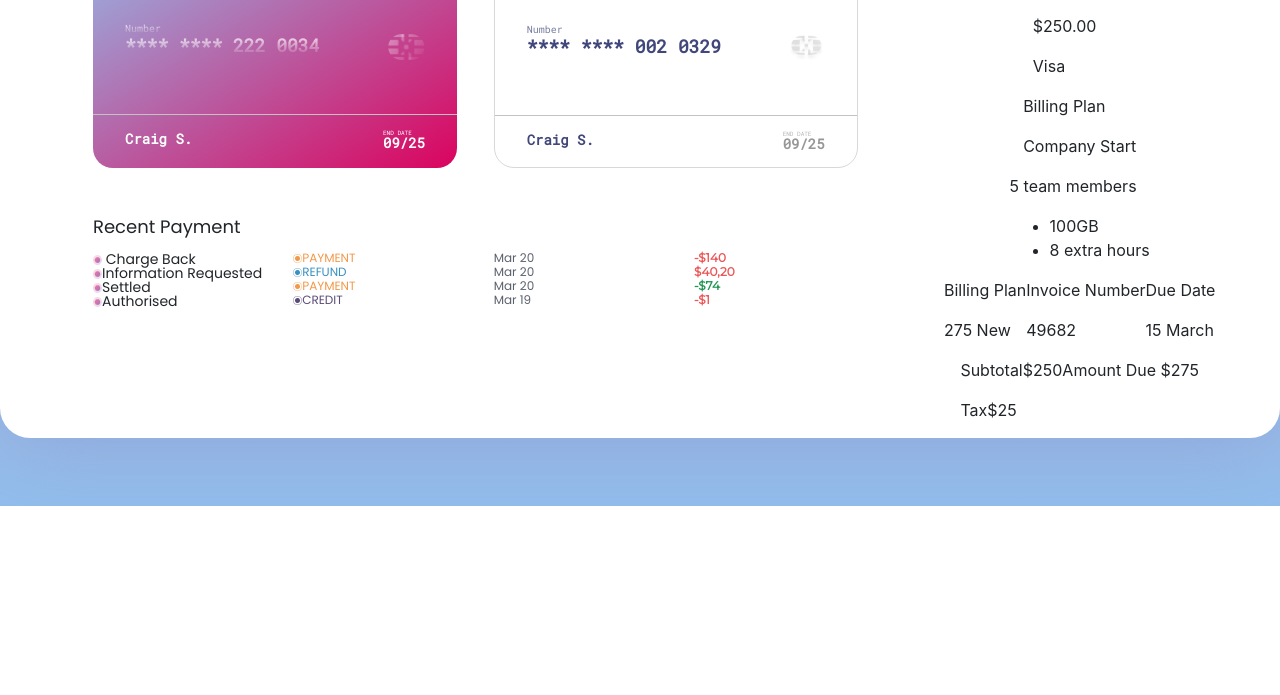
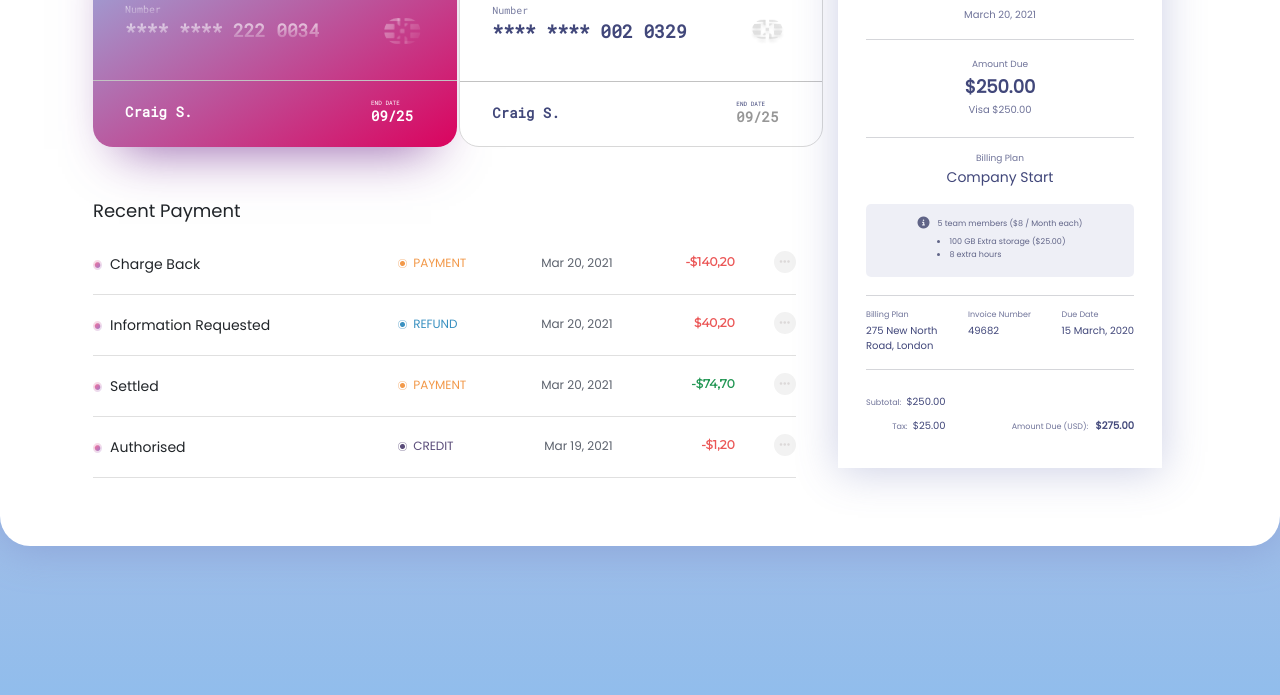
Before and after one commit to Nokrei/paymentLayout, a website: page index.html in a window 1280 px wide. Shown: the part 430-1125 px from the top of the page. Before the commit the page ends 936 px from the top, so only its background shows below. Drawn offline with nearby package versions, Linux system fonts and the light colour scheme.

Commit message:
Push local code

```diff
--- a/index.html
+++ b/index.html
@@ -1,11 +1,13 @@
 <!DOCTYPE html>
 <html lang="en">
+
 <head>
     <meta charset="UTF-8">
     <meta http-equiv="X-UA-Compatible" content="IE=edge">
     <meta name="viewport" content="width=device-width, initial-scale=1.0">
     <script src="https://use.fontawesome.com/a631601bd9.js"></script>
-    <link rel="stylesheet" href="https://maxcdn.bootstrapcdn.com/bootstrap/4.0.0/css/bootstrap.min.css" integrity="sha384-Gn5384xqQ1aoWXA+058RXPxPg6fy4IWvTNh0E263XmFcJlSAwiGgFAW/dAiS6JXm" crossorigin="anonymous">
+    <link rel="stylesheet" href="https://maxcdn.bootstrapcdn.com/bootstrap/4.0.0/css/bootstrap.min.css"
+        integrity="sha384-Gn5384xqQ1aoWXA+058RXPxPg6fy4IWvTNh0E263XmFcJlSAwiGgFAW/dAiS6JXm" crossorigin="anonymous">
     <link rel="preconnect" href="https://fonts.googleapis.com">
     <link rel="preconnect" href="https://fonts.gstatic.com" crossorigin>
     <link href="https://fonts.googleapis.com/css2?family=Montserrat&display=swap" rel="stylesheet">
@@ -18,17 +20,18 @@
     <link rel="stylesheet" href="styles.css">
     <title>Document</title>
 </head>
+
 <body>
-    <div class='container-fluid mx-auto '>
+    <div class='container mx-auto '>
         <div class='row navbar'>
             <span>
                 <i class="fa fa-search" aria-hidden="true"></i>
                 <input placeholder="Search for any training you want">
             </span>
 
-            <span >
+            <span>
                 <i class="fa fa-bell-o" aria-hidden="true"></i>
-                <img src='./profile.png'/>
+                <img src='./profile.png' />
             </span>
         </div>
         <div class='row content'>
@@ -37,26 +40,25 @@
                 <div class='row'>
                     <div class='col-6 '>
                         <div class='card-front'>
-                            <div class='card-top' >
-                                <img class='exclude' src="./Exclude.png"/>
-                                <img src='./visa.png'/>
+                            <div class='card-top'>
+                                <img class='exclude' src="./Exclude.png" />
+                                <img src='./visa.png' />
                             </div>
-                            <div  class='card-mid'>
+                            <div class='card-mid'>
                                 <span>
                                     <p class='number-text'>Number</p>
                                     <p class='number'>**** **** 222 0034</p>
                                 </span>
 
-                                <span>
-                                    <img class='chip' src='./chip.png'/>
-                                </span>
+                                <img class='chip' src='./chip.png' />
+
                             </div>
-                            <hr/>
+                            <hr />
                             <div class='card-bottom'>
                                 <span class='card-name'>Craig S.</span>
                                 <span>
-                                    <p class='card-bottom__text'>END DATE</p>
-                                    <p class='card-bottom__nr'>09/25</p>
+                                    <span class='card-bottom__text'>END DATE</span>
+                                    <span class='card-bottom__nr'>09/25</span>
                                 </span>
                             </div>
                         </div>
@@ -64,24 +66,24 @@
                     <div class='col-6 '>
                         <div class='card-back'>
                             <div class='card-top'>
-                                <img class='exclude' src="./Exclude2.png"/>
-                                <img src='./visa2.png'/>
+                                <img class='exclude' src="./Exclude2.png" />
+                                <img src='./visa2.png' />
                             </div>
                             <div class='card-mid-back'>
                                 <span>
                                     <p class='number-text'>Number</p>
                                     <p class='number'>**** **** 002 0329</p>
                                 </span>
-                                <span>
-                                    <img class='chip' src='./chip2.png'/>
-                                </span>
+
+                                <img class='chip' src='./chip2.png' />
+
                             </div>
-                            <hr/>
+                            <hr />
                             <div class='card-bottom card-bottom-back'>
                                 <span class='card-name'>Craig S.</span>
                                 <span>
-                                    <p class='card-bottom__text'>END DATE</p>
-                                    <p class='card-bottom__nr'>09/25</p>
+                                    <span class='card-bottom__text'>END DATE</span>
+                                    <span class='card-bottom__nr'>09/25</span>
                                 </span>
                             </div>
                         </div>
@@ -91,59 +93,69 @@
                     <p>Recent Payment</p>
                     <ul>
                         <li class='row'>
-                            <span class='col-3 payment-info'><img src ='./pointPurple.png'/> Charge Back</span>
-                            <span class='col-3 payment-colored orange'><img src ='./pointOrange.png'/>Payment</span>
-                            <span class='col-3 payment-date'>Mar 20</span>
-                            <span class='col-3 payment-amount red'>-$140</span>
+                            <span class='col-5 history-info'><img src='./pointPurple.png' />Charge Back</span>
+                            <span class='col-2 history-colored orange'><img src='./pointOrange.png' />Payment</span>
+                            <span class='col-2 history-date'>Mar 20, 2021</span>
+                            <span class='col-2 history-amount red'>-$140,20</span>
+                            <span class='col-1 history-more'><i class="fa fa-ellipsis-h" aria-hidden="true"></i></span>
                         </li>
                         <li class='row'>
-                            <span class='col-3 payment-info'><img src ='./pointPurple.png'/>Information Requested</span>
-                            <span class='col-3 payment-colored blue'><img src ='./pointBlue.png'/>Refund</span>
-                            <span class='col-3 payment-date'>Mar 20</span>
-                            <span class='col-3 payment-amount red'>$40,20</span>
+                            <span class='col-5 history-info'><img src='./pointPurple.png' />Information Requested</span>
+                            <span class='col-2 history-colored blue'><img src='./pointBlue.png' />Refund</span>
+                            <span class='col-2 history-date'>Mar 20, 2021</span>
+                            <span class='col-2 history-amount red'>$40,20</span>
+                            <span class='col-1 history-more'><i class="fa fa-ellipsis-h" aria-hidden="true"></i></span>
                         </li>
                         <li class='row'>
-                            <span class='col-3 payment-info'><img src ='./pointPurple.png'/>Settled</span>
-                            <span class='col-3 payment-colored orange'><img src ='./pointOrange.png'/>Payment</span>
-                            <span class='col-3 payment-date'>Mar 20</span>
-                            <span class='col-3 payment-amount green'>-$74</span>
+                            <span class='col-5 history-info'><img src='./pointPurple.png' />Settled</span>
+                            <span class='col-2 history-colored orange'><img src='./pointOrange.png' />Payment</span>
+                            <span class='col-2 history-date'>Mar 20, 2021</span>
+                            <span class='col-2 history-amount green'>-$74,70</span>
+                            <span class='col-1 history-more'><i class="fa fa-ellipsis-h" aria-hidden="true"></i></span>
                         </li>
                         <li class='row'>
-                            <span class='col-3 payment-info'><img src ='./pointPurple.png'/>Authorised</span>
-                            <span class='col-3 payment-colored darkBlue'><img src ='./pointDarkBlue.png'/>Credit</span>
-                            <span class='col-3 payment-date'>Mar 19</span>
-                            <span class='col-3 payment-amount red'>-$1</span>
+                            <span class='col-5 history-info'><img src='./pointPurple.png' />Authorised</span>
+                            <span class='col-2 history-colored darkBlue'><img src='./pointDarkBlue.png' />Credit</span>
+                            <span class='col-2 history-date'>Mar 19, 2021</span>
+                            <span class='col-2 history-amount red'>-$1,20 </span>
+                            <span class='col-1 history-more'><i class="fa fa-ellipsis-h" aria-hidden="true"></i></span>
+
                         </li>
                     </ul>
 
                 </div>
             </div>
             <div class='payment col-4'>
-                <p class='title'>Payment detail</p>
-                <div>
-                    <h4>Adison Rosser</h4>
-                    <p></p>
+                <p class='title'>Payment Detail</p>
+                <div class='payment-content'>
+                    <div class='payment-top'>
+                        <img src='./adison.png' />
+                        <p>Adison Rosser</p>
+                        <p>March 20, 2021</p>
                     </div>
-                <div>
+                    <div class='payment-amount'>
                         <p>Amount Due</p>
                         <p>$250.00</p>
-                    <p>Visa</p>
+                        <p>Visa $250.00</p>
                     </div>
-                <div>
+                    <div class='payment-billing'>
                         <p>Billing Plan</p>
                         <p>Company Start</p>
                     </div>
-                <div>
-                    <p>5 team members</p>
+                    <div class='payment-team'>
+                        <span>
+                            <i class="fa fa-info-circle" aria-hidden="true"></i>
+                            <span> 5 team members ($8 / Month each)</span>
+                        </span>
                         <ul>
-                        <li>100GB</li>
+                            <li>100 GB Extra storage ($25.00)</li>
                             <li>8 extra hours</li>
                         </ul>
                     </div>
-                <div class='payment-flex'>
+                    <div class='payment-plan'>
                         <span>
                             <p>Billing Plan</p>
-                        <p>275 New</p>
+                            <p>275 New North <br /> Road, London</p>
                         </span>
                         <span>
                             <p>Invoice Number</p>
@@ -151,18 +163,24 @@
                         </span>
                         <span>
                             <p>Due Date</p>
-                        <p>15 March</p>
+                            <p>15 March, 2020</p>
                         </span>
                     </div>
-                <div class='payment-flex'>
+                    <div class='payment-total'>
                         <span>
-                        <p><span>Subtotal</span><span>$250</span></p>
-                        <p><span>Tax</span><span>$25</span></p>
+                            <p>
+                                <span>Subtotal: </span>
+                                <span>$250.00</span>
+                            </p>
+                            <p class='payment-total__left'>
+                                <span>Tax: </span>
+                                <span>$25.00</span>
+                            </p>
                         </span>
-                    <span>
-                        <span>Amount Due</span>
-                        <span>$275</span>
-                    </span>
+                        <p class='payment-total__right'>
+                            <span>Amount Due (USD):</span> <span>$275.00</span>
+                        </p>
+                    </div>
                 </div>
             </div>
         </div>
@@ -170,4 +188,5 @@
     </div>
 
 </body>
+
 </html>
--- a/styles.css
+++ b/styles.css
@@ -1,222 +1,453 @@
-body{
-    background: linear-gradient(#EDC1D3,#91BDEC);
-    min-height: 100vh;
+body {
+  background: linear-gradient(#edc1d3, #91bdec);
 }
 
-.navbar{
+.navbar {
   display: flex;
-    padding: 51px 44px 66px 55px
+  padding: 29px 34px 56px 63px;
 }
-.container-fluid{
+.container {
   background: #ffff;
-    margin-top:136px;
+  margin: 151px 0 149px 0;
   border-radius: 30px;
-    filter:drop-shadow( 0 4px 40px #8CA4D8);
-    max-width:1374px;
+  box-shadow: 0px 4px 40px #8ca4d8;
+  max-width: 1374px;
+  max-height: 825px;
 }
-.content{
-    padding-left:78px
+.content .col-6 {
+  display: grid;
 }
-.card-front{
-    background: rgb(219,3,94);
-background: linear-gradient(328deg, rgba(219,3,94,1) 0%, rgba(148,187,233,1) 100%);
+.content {
+  padding-left: 78px;
+  padding-bottom: 81px;
+  padding-right: 103px;
 }
-.card-back{
-    border: 1px solid #D8D8D8;
-    background: #FFFFFF
+.card-front {
+  background: rgb(219, 3, 94);
+  background: linear-gradient(
+    328deg,
+    rgba(219, 3, 94, 1) 0%,
+    rgba(148, 187, 233, 1) 100%
+  );
+  box-shadow: 0px 28px 50px -26px rgba(103, 25, 134, 0.7);
+}
+.card-back {
+  border: 1px solid #d8d8d8;
+  background: #ffffff;
+  justify-self: right;
 }
 .card-front,
-.card-back{
+.card-back {
   width: 364px;
   height: 239px;
   border-radius: 20px;
-    padding:25px 32px
+  padding: 25px 32px;
 }
 
-.card-front div
-{
+.card-front div {
   display: flex;
   justify-content: space-between;
 }
-.card-back div{
+.card-back div {
   display: flex;
   justify-content: space-between;
 }
-.payment{
-    display:grid;
-    justify-items: center;
+
+.fa-search {
+  color: #5b63a9;
 }
-.payment-flex{
-    display:flex
+.fa-bell-o {
+  color: #c2cfe0;
+  padding-right: 36px;
+  font-size: 19px;
 }
-.fa-search{
-    color: #5B63A9
+input {
+  border: none;
+  border-color: transparent;
+  min-width: 205px;
+  margin-left: 12px;
 }
-.fa-bell-o{
-    color:#C2CFE0;
-    padding-right: 36px;
-    font-size:19px
+::placeholder {
+  font-family: "Montserrat", sans-serif;
+  font-size: 12px;
+  line-height: 15px;
+  letter-spacing: 0.01em;
+  font-size: 12px;
+  color: #90a0b7;
 }
-input{
-    border:none;
-    border-color: transparent;
-    width:199px;
-    font-size: 12px;
-    font-family: 'Montserrat', sans-serif;
-    margin-left:12px
+.navbar img {
+  width: 32px;
 }
-.navbar img{
-    width:32px;
-}
-.navbar span{
+.navbar span {
   display: flex;
   align-items: center;
 }
-.title{
-    font-family: 'Poppins', sans-serif;
+.title {
+  font-family: "Poppins", sans-serif;
   font-weight: bold;
   font-size: 24px;
   line-height: 36px;
-line-height: 100%;
-color:#1D262C;
-padding-bottom:34px
+  color: #1d262c;
+  padding-bottom: 34px;
+  margin: 0;
 }
-.exclude{
-    width:25px;
-    height:29px
+.exclude {
+  width: 25px;
+  height: 29px;
 }
-.number-text{
-    font-family: 'Roboto Mono', monospace;
+.number-text {
+  font-family: "Roboto Mono", monospace;
   font-size: 10px;
   line-height: 13px;
-line-height: 100%;
-margin:0 0 2px 0
+
+  margin: 0 0 2px 0;
 }
 
-.number{
-font-family: 'Roboto Mono', monospace;
+.number {
+  font-family: "Roboto Mono", monospace;
   font-weight: Bold;
   font-size: 18px;
   line-height: 24px;
-line-height: 100%;
 }
-.chip{
-    width:37px;
-    height:26px
+.chip {
+  width: 37px;
+  height: 26px;
+  margin-right: 4px;
+  align-self: center;
 }
-.card-top{
-    padding-bottom:41px
+.card-top {
+  padding-bottom: 41px;
+}
+.card-top :last-child {
+  width: 50px;
+  height: 22px;
+  align-self: center;
 }
 .card-mid,
-.card-mid-back
-{
-    display:flex;
+.card-mid-back {
+  display: flex;
   align-items: center;
-    padding-bottom:44px;
+  padding-bottom: 22px;
 }
-.card-mid p{
-    background:  linear-gradient(
-        #FFFFFF,rgba(255, 255, 255, 0.1)
-    );
+.card-mid p {
+  background: linear-gradient(#ffffff, rgba(255, 255, 255, 0.1));
   -webkit-background-clip: text;
   -webkit-text-fill-color: transparent;
-    opacity:0.8
+  opacity: 0.8;
 }
-.card-mid-back p{
-    color:#41477A
+.card-mid-back p {
+  color: #41477a;
 }
-.card-mid-back p:first-of-type{
-    opacity:0.7
+.card-mid-back p:first-of-type {
+  opacity: 0.7;
 }
-hr{
-    background-color:#D8D8D8;
-    margin:  0 -32px
+hr {
+  background-color: #d8d8d8;
+  margin: 0 -32px;
 }
-.card-bottom{
-    padding-top:15px;
-    color :#FFFFFF
+.card-bottom {
+  padding-top: 18px;
+  color: #ffffff;
+  align-items: center;
 }
-.card-bottom-back span:first-of-type{
-    color:#41477A
+.card-bottom-back span:first-of-type {
+  color: #41477a;
 }
-.card-bottom-back p{
-    color: #979797
+.card-bottom-back span {
+  color: #979797;
 }
-.card-bottom-back p:first-of-type{
-    opacity: 0.7
+.card-bottom-back p:first-of-type {
+  opacity: 0.7;
 }
-.card-name{
-font-family: 'Roboto Mono', monospace;
-font-weight:700;
-font-size:14px;
-line-height:18px;
+.card-name {
+  font-family: "Roboto Mono", monospace;
+  font-weight: 700;
+  font-size: 14px;
+  line-height: 18px;
 }
-.card-bottom__text{
-font-family: 'Roboto Mono', monospace;
+.card-bottom__text {
+  font-family: "Roboto Mono", monospace;
   font-size: 6px;
   line-height: 8px;
-line-height: 100%;
-margin:0;
+
+  margin: 0;
 }
-.card-bottom__nr{
-    font-family: 'Roboto Mono', monospace;
+.card-bottom__nr {
+  font-family: "Roboto Mono", monospace;
   font-weight: Bold;
   font-size: 14px;
   line-height: 18px;
-line-height: 100%;
 }
-.history{
-    padding-top:50px
+.card-bottom :last-child {
+  display: grid;
+  margin-right: 6px;
+}
+.history {
+  padding-top: 50px;
+}
+.history .col-1 {
+  display: grid;
 }
 .history p {
-    font-family: 'Poppins', sans-serif;
-Font-size: 18px;
+  font-family: "Poppins", sans-serif;
+  font-size: 18px;
   line-height: 27px;
-Line-height: 100%;
+
+  padding-bottom: 14px;
 }
-.history ul{
-    padding-left:0
+/* Bottom border excluding padding  */
+.history li {
+  background: linear-gradient(
+      90deg,
+      rgba(255, 255, 255, 1) 2%,
+      rgba(224, 224, 224, 1) 2%,
+      rgba(224, 224, 224, 1) 98%,
+      rgba(255, 255, 255, 1) 98%
+    )
+    left bottom #ffff no-repeat;
+  background-size: 100% 1px;
+  padding-bottom: 20px;
+  margin-bottom: 20px;
 }
-.payment-info{
-    font-family: 'Poppins', sans-serif;
-    Font-size: 14px;
+
+.history ul {
+  padding-left: 0;
+}
+.history-info {
+  font-family: "Poppins", sans-serif;
+  font-size: 14px;
   line-height: 21px;
-    line-height: 100%;
 }
-.payment-colored{
-    font-family: 'Poppins', sans-serif;
-    Font-size: 12px;
+.history-info img {
+  padding-right: 8px;
+}
+.history-colored img {
+  padding-right: 6px;
+}
+.history-colored {
+  font-family: "Poppins", sans-serif;
+  font-size: 12px;
   line-height: 18px;
-    line-height: 100%;
+
   letter-spacing: -0.07px;
   text-transform: uppercase;
 }
-.orange{
-    color: #F2994A
+
+.orange {
+  color: #f2994a;
 }
-.blue{
-    color: #3A91C1
+.blue {
+  color: #3a91c1;
 }
-.darkBlue{
-    color: #5A4C79
+.darkBlue {
+  color: #5a4c79;
 }
-.payment-date{
-    color: #5C626D;
-    font-family: 'Poppins', sans-serif;
-    Font-size: 12px;
+.history-date,
+.history-amount {
+  text-align: right;
+}
+.history-date {
+  color: #5c626d;
+  font-family: "Poppins", sans-serif;
+  font-size: 12px;
   line-height: 18px;
-    line-height: 100%;
 }
-.payment-amount{
-    font-family: 'Montserrat', sans-serif;
+.history-amount {
+  font-family: "Montserrat", sans-serif;
   font-weight: 600;
-    Font-size: 12px;
+  font-size: 12px;
   line-height: 15px;
-    line-height: 100%;
 }
-.red{
-    color:#EB5757
+.red {
+  color: #eb5757;
 }
-.green{
-    color:#219653
+.green {
+  color: #219653;
 }
+.history-more {
+  font-size: 12px;
+  line-height: 15px;
+  margin-bottom: 2px;
+  color: #dcd9d9;
+  position: relative;
+}
+.fa-ellipsis-h {
+  border-radius: 100%;
+  background: #f2f2f2;
+  width: 22px;
+  height: 22px;
+  bottom: 0;
+  right: 15px;
+  display: grid;
+  place-content: center;
+  position: absolute;
+}
+.payment {
+  display: grid;
+  justify-items: center;
+}
+.payment-content {
+  width: 324px;
+  height: 559px;
+  box-shadow: 0px 4px 40px rgba(91, 99, 169, 0.3);
+  display: grid;
+  justify-items: center;
+  justify-self: right;
+  font-family: "Poppins", sans-serif;
+  padding-bottom: 36px;
+}
+.payment .title {
+  justify-self: left;
+  margin-left: 40px;
+
+  padding-bottom: 5px;
+}
+.payment-content div {
+  width: 268px;
+}
+.payment-top {
+  padding-top: 25px;
+  justify-self: center;
+  display: grid;
+  justify-items: center;
+  border-bottom: 1px solid #d5d6da;
+  margin-bottom: 18px;
+}
+.payment-top :nth-child(2) {
+  font-size: 14px;
+  line-height: 21px;
+  color: #1d262c;
+  padding-top: 10px;
+  margin-bottom: 4px;
+}
+.payment-top :last-child {
+  font-weight: 300;
+  font-size: 10px;
+  line-height: 15px;
+  color: #6f7399;
+  margin-bottom: 17px;
+}
+.payment-amount {
+  text-align: center;
+  border-bottom: 1px solid #d5d6da;
+  margin-bottom: 14px;
+}
+.payment-amount :first-child {
+  font-weight: 300;
+  font-size: 9px;
+  line-height: 13px;
+  color: #6f7399;
+  margin-bottom: 2px;
+}
+.payment-amount :nth-child(2) {
+  font-weight: bold;
+  font-size: 18px;
+  line-height: 27px;
+  color: #41477a;
+  margin-bottom: 2px;
+}
+.payment-amount :nth-child(3) {
+  font-size: 10px;
+  line-height: 15px;
+  color: #6f7399;
+  margin-bottom: 20px;
+}
+.payment-billing {
+  text-align: center;
+}
+.payment-billing :first-child {
+  font-weight: 300;
+  font-size: 9px;
+  line-height: 13px;
+  color: #6f7399;
+  margin-bottom: 2px;
+}
+.payment-billing :nth-child(2) {
+  font-weight: 500;
+  font-size: 14px;
+  line-height: 21px;
+  color: #41477a;
+}
+.payment-team {
+  background: rgba(91, 99, 169, 0.1);
+  border-radius: 5px;
+  display: grid;
+  justify-items: center;
+  padding-top: 13px;
+}
+.payment-team span {
+  display: flex;
+}
+.payment-team span span {
+  font-size: 8px;
+  line-height: 13px;
+  color: #606487;
+}
+.payment-team .fa {
+  font-size: 12px;
+  padding-right: 8px;
+  color: #606487;
+}
+.payment-team ul {
+  margin-top: 5px;
+  padding-left: 15px;
+}
+.payment-team li {
+  font-size: 8px;
+  line-height: 13px;
+  color: #606487;
+}
+.payment-plan {
+  display: flex;
+  justify-content: space-between;
+  border-top: 1px solid #d5d6da;
+  border-bottom: 1px solid #d5d6da;
+  margin-top: 18px;
+  padding-top: 13px;
+}
+.payment-plan span p:first-of-type {
+  font-weight: 300;
+  font-size: 8px;
+  line-height: 12px;
+  color: #6f7399;
+  margin-bottom: 2px;
+}
+.payment-plan span p:last-of-type {
+  font-weight: 500;
+  font-size: 10px;
+  line-height: 15px;
+  color: #41477a;
+}
+.payment-total {
+  margin-top: 18px;
+
+  display: flex;
+  justify-content: space-between;
+}
+.payment-total p {
+  margin: 0;
+}
+.payment-total :first-child {
+}
+.payment-total p :first-child {
+  font-weight: 300;
+  font-size: 8px;
+  line-height: 12px;
+  color: #6f7399;
+}
+.payment-total p :last-child {
+  font-weight: 500;
+  font-size: 10px;
+  line-height: 15px;
+  color: #41477a;
+  padding-left: 3px;
+}
+.payment-total__right {
+  align-self: flex-end;
+}
+.payment-total__right :last-child {
+  font-weight: bold !important;
+}
+.payment-total__left {
+  text-align: right;
+}
```
Also changed, not shown: adison.png (added), more.png (added). Lines whose indentation alone changed are shown as unchanged.
